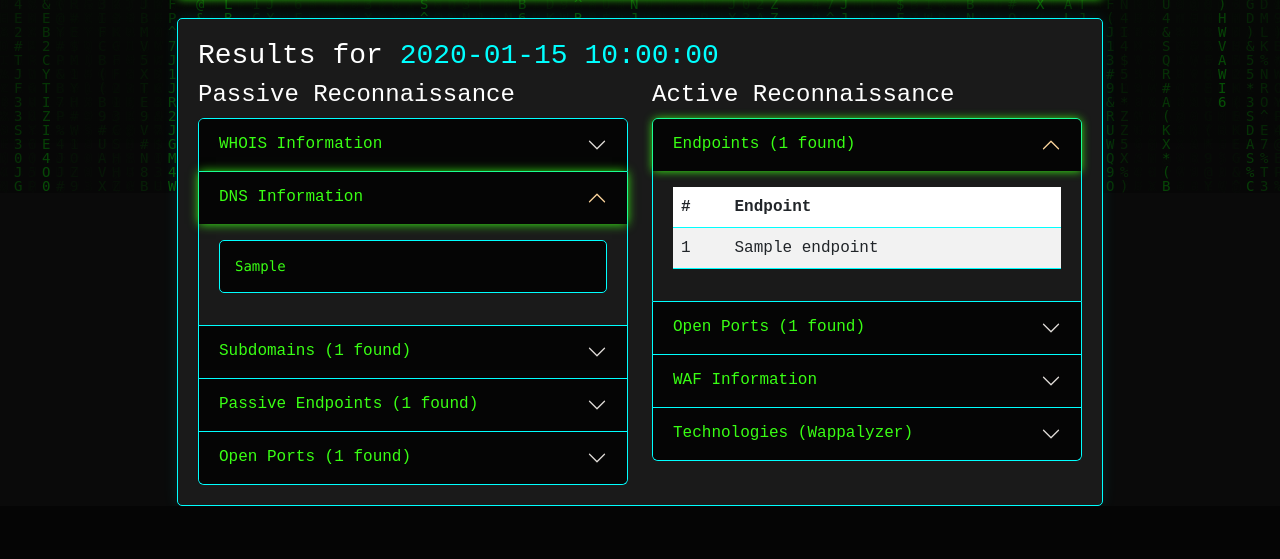
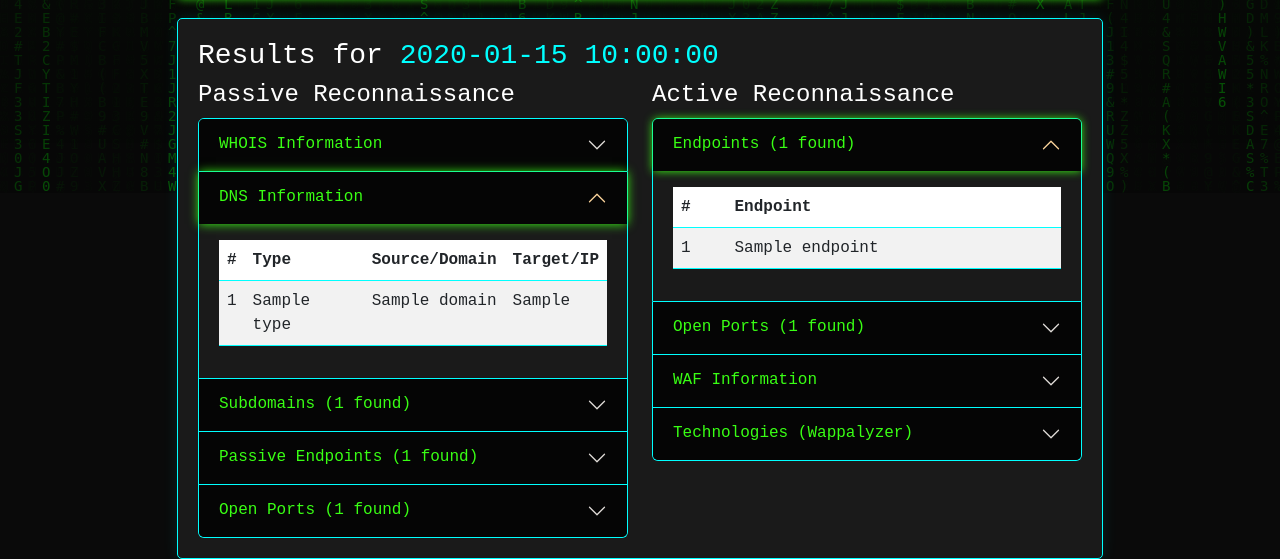
Before and after one commit to YasinCelik01/ReconMaster, a Flask app: template templates/index.html in a window 1280 px wide, after a click on "DNS Information". Shown: the part 607-1166 px from the top of the page. Before the commit the page ends 1113 px from the top, so only its background shows below. Run offline with Flask 3, Linux system fonts and the light colour scheme; the template is opened without the code that fills it: most values are stand-ins (such as "Sample title", 1, 10 or a date in 2020).

Commit message:
DNS arayüzü güncellendi

```diff
--- a/templates/index.html
+++ b/templates/index.html
@@ -187,7 +187,40 @@
                   <div id="dnsCollapse" class="accordion-collapse collapse"
                        data-bs-parent="#passiveAccordion">
                     <div class="accordion-body">
-                      <pre>{{ results.passive.dns_info }}</pre>
+                      <div class="table-responsive">
+                        <table class="table table-striped">
+                          <thead>
+                            <tr>
+                              <th>#</th>
+                              <th>Type</th>
+                              <th>Source/Domain</th>
+                              <th>Target/IP</th>
+                            </tr>
+                          </thead>
+                          <tbody>
+                            {% for record in results.passive.dns_info.records %}
+                            <tr>
+                              <td>{{ loop.index }}</td>
+                              <td>{{ record.type }}</td>
+                              <td>
+                                {% if record.type == 'CNAME' %}
+                                  {{ record.source }}
+                                {% else %}
+                                  {{ record.domain }}
+                                {% endif %}
+                              </td>
+                              <td>
+                                {% if record.type == 'CNAME' %}
+                                  {{ record.target }}
+                                {% else %}
+                                  {{ record.ip }}
+                                {% endif %}
+                              </td>
+                            </tr>
+                            {% endfor %}
+                          </tbody>
+                        </table>
+                      </div>
                     </div>
                   </div>
                 </div>
```
